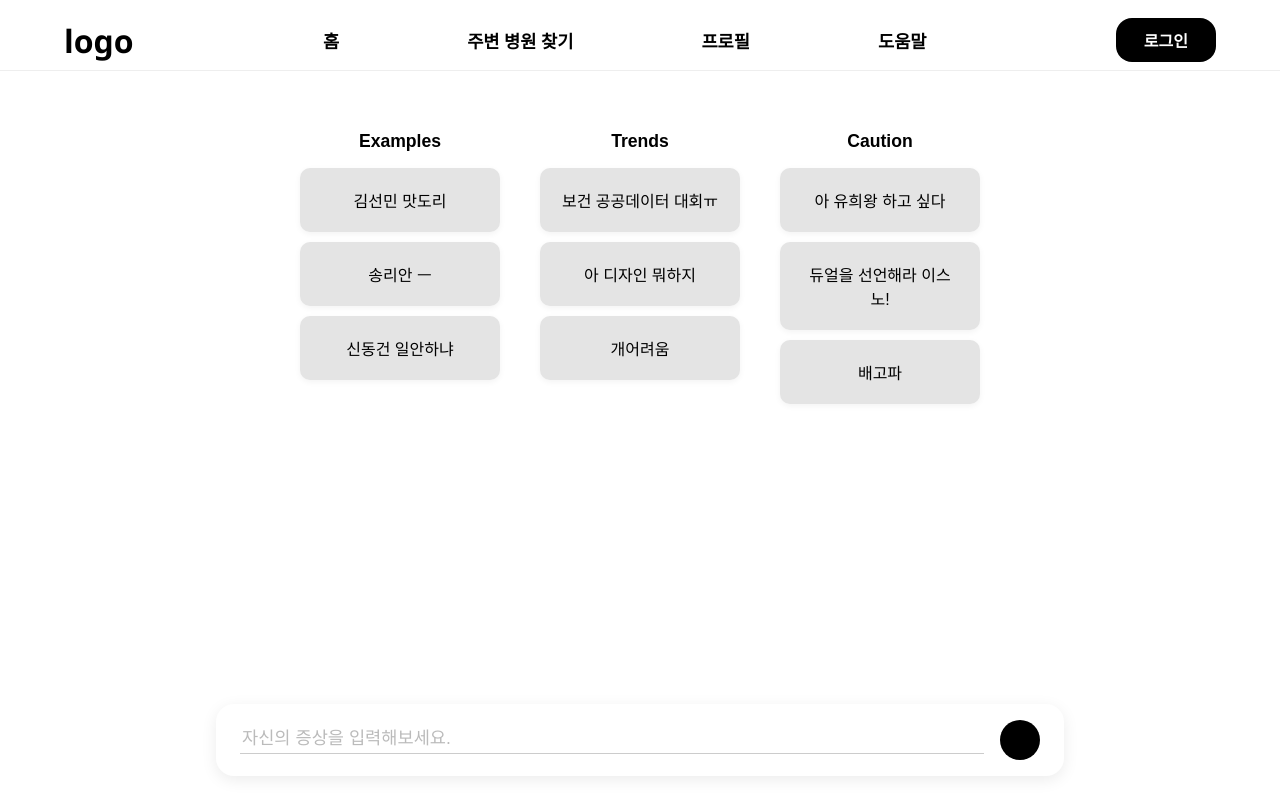
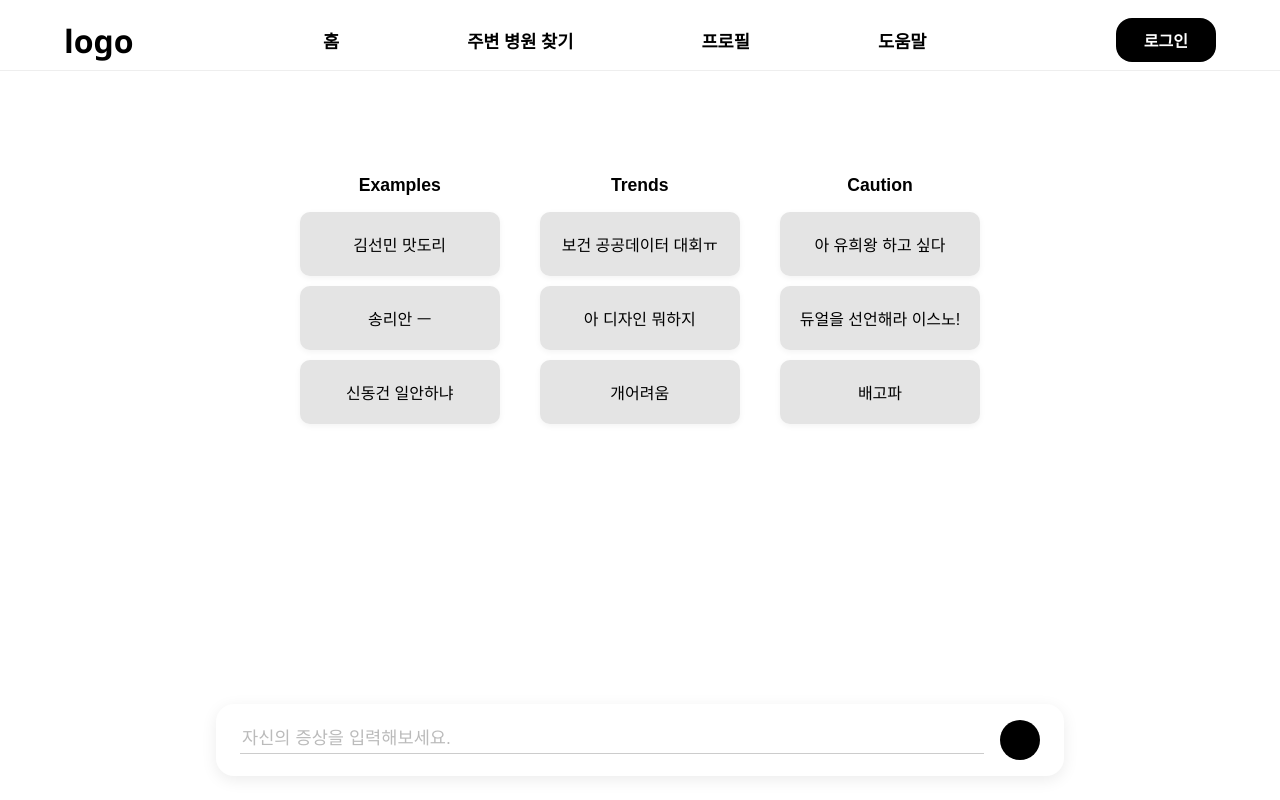
Before and after one commit to biro425/health_data, a React (Create React App) app in the folder client/: page / in a window 1280 px wide. Built offline with nearby package versions, Linux system fonts and the light colour scheme.

Commit message:
수정
채팅화면 및 메인화면 요소 수정

```diff
--- a/client/src/main/App.js
+++ b/client/src/main/App.js
@@ -1,16 +1,16 @@
 import "./App.css";
 import axios from "axios";
 import { useState } from "react";
-import Routing from "./components/Routing";import { BrowserRouter as Router, Routes, Route, Link } from 'react-router-dom';
+import { BrowserRouter as Router, Routes, Route, Link } from 'react-router-dom';
 import Hospital from '../hospital/hospital';
 import Profile from '../profile/Profile';
 import Help from '../help/Help';
+import Routing from "./components/Routing"; // Routing 컴포넌트 import
 
 function App() {
   const [chatLog, setChatLog] = useState([]);
   const [input, setInput] = useState("");
   const [isLoading, setIsLoading] = useState(false);
-  const [isComposing, setIsComposing] = useState(false);
 
   const askGpt = async (content) => {
     const apiKey = "API_KEY_HERE";
@@ -71,8 +71,28 @@ function App() {
           </nav>
           <button className="login-btn">로그인</button>
         </header>
-
-        <main className="chat-container">
+        <main className="main-content">
+          <Routes>
+            <Route path="/hospital" element={<Hospital />} />
+            <Route path="/profile" element={<Profile />} />
+            <Route path="/help" element={<Help />} />
+            <Route path="/" element={
+              <div>
+                <div className="symptom-box">
+                  <input
+                    className="symptom-input"
+                    type="text"
+                    placeholder="자신의 증상을 입력해보세요."
+                    value={input}
+                    onChange={(e) => setInput(e.target.value)}
+                    onKeyUp={(e) => {
+                      if (e.key === "Enter") {
+                        handleSubmit();
+                      }
+                    }}
+                  />
+                  <button className="symptom-btn" onClick={handleSubmit} />
+                </div>
                 <div className="chat-box">
                   {chatLog.length === 0 && <Routing />}
                   {chatLog.map((msg, idx) => (
@@ -89,28 +109,6 @@ function App() {
                     <div className="chat-bubble assistant">답변 생성 중...</div>
                   )}
                 </div>
-
-          <Routes>
-            <Route path="/hospital" element={<Hospital />} />
-            <Route path="/profile" element={<Profile />} />
-            <Route path="/help" element={<Help />} />
-            <Route path="/" element={
-              <div className="symptom-box">
-                <input
-                  className="symptom-input"
-                  type="text"
-                  placeholder="자신의 증상을 입력해보세요."
-            value={input}
-            onChange={(e) => setInput(e.target.value)}
-            onCompositionStart={() => setIsComposing(true)}
-            onCompositionEnd={() => setIsComposing(false)}
-            onKeyUp={(e) => {
-              if (e.key === "Enter" && !isComposing) {
-                handleSubmit();
-              }
-            }}
-                />
-                <button className="symptom-btn" onClick={handleSubmit} />
               </div>
             } />
           </Routes>
```
Lines whose indentation alone changed are shown as unchanged.
